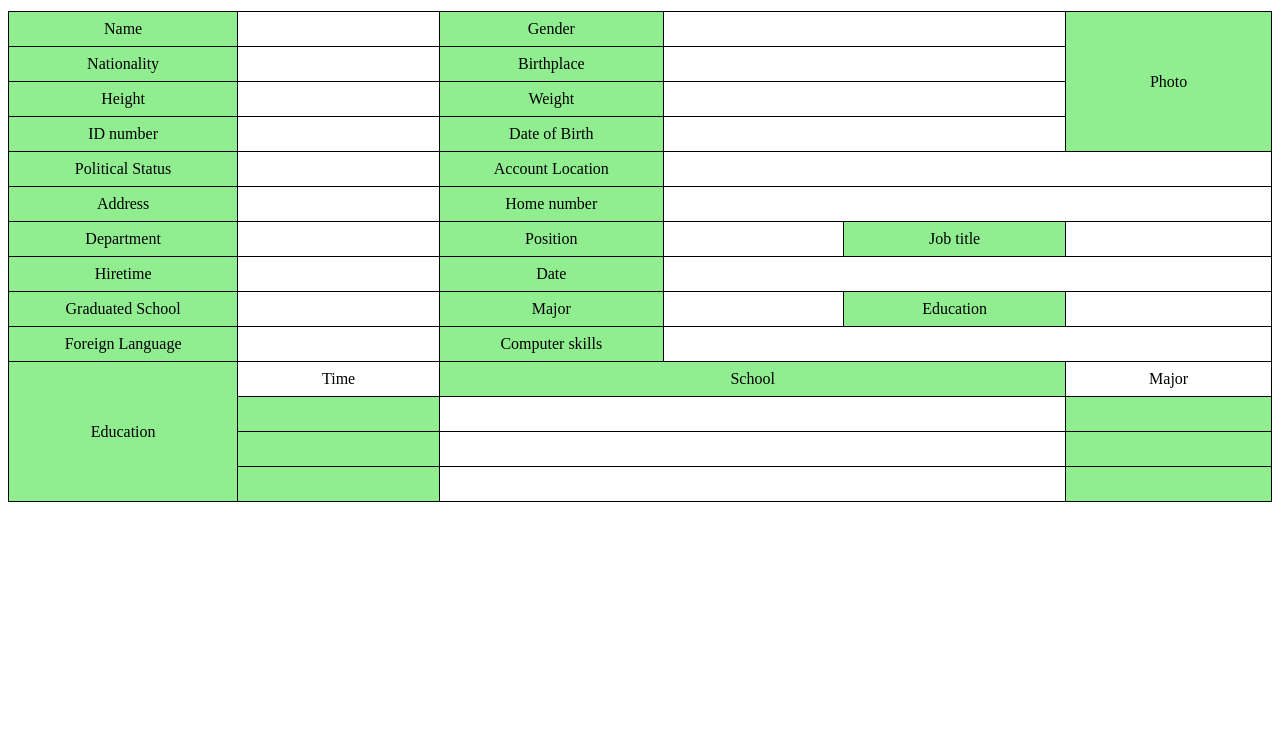
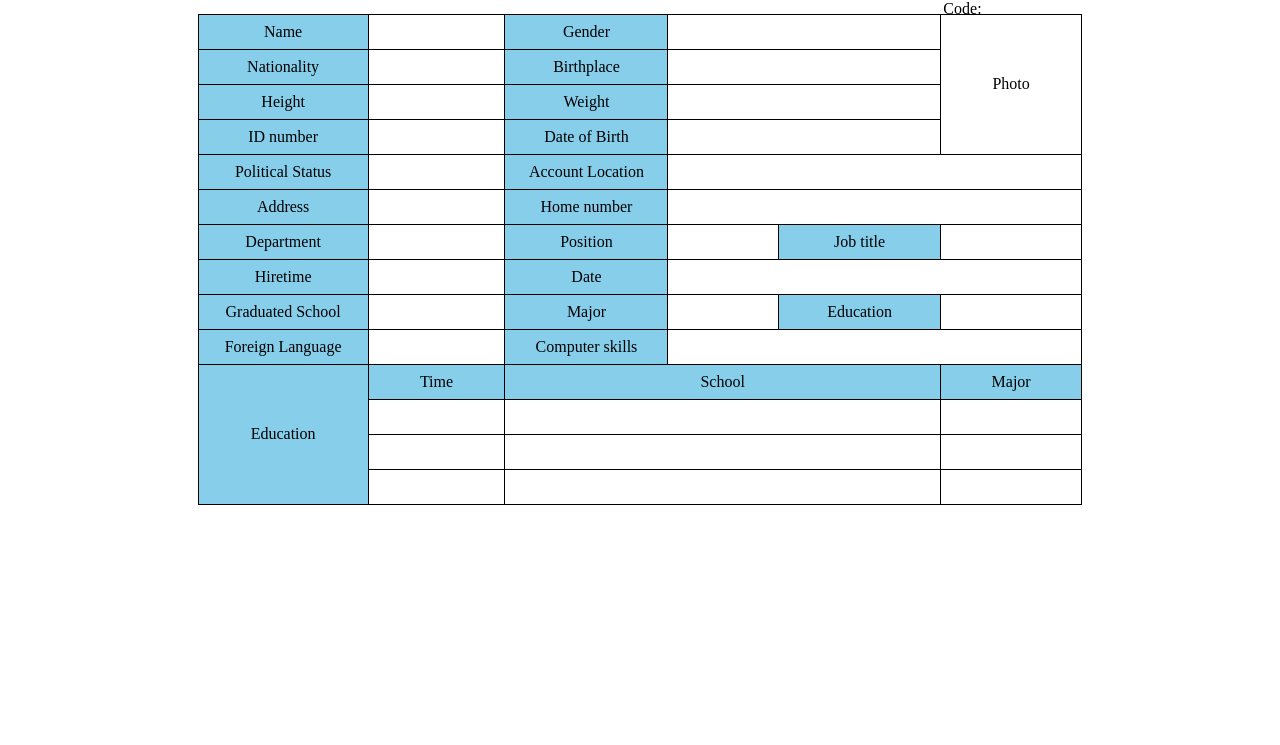
Before and after one commit to pknigth/Form-1, a plain HTML site: page index.html in a window 1280 px wide. Shown: the part 55-800 px from the top of the page. Drawn offline with Linux system fonts and the light colour scheme.

Commit message:
1st Commit

```diff
--- a/index.html
+++ b/index.html
@@ -5,15 +5,16 @@
   </head>
 
   <body>
-    <table border = 3>
+    <table class = "center">  <!-- <table border = 1px> -->
 
-       <h1>New Employee Registration Form</h1>
+      <h2>New Employee Registration Form</h1>
+      <p>Code:</p>
       <tr>
        <td>Name</td>
        <td></td>
        <td>Gender</td>
        <td colspan = "2"></td>
-        <td rowspan = "4">Photo</td>
+       <td rowspan = "4" class = "color">Photo</td>
       </tr>
 
       <tr>
@@ -77,7 +78,7 @@
       </tr>
 
       <tr>
-       <td id = "lang">Foreign Language</td>
+       <td>Foreign Language</td>
        <td></td>
        <td>Computer skills</td>
        <td colspan = "3"></td>
@@ -85,27 +86,27 @@
 
       <tr>
        <td rowspan = "4">Education</td>
-       <td>Time</td>
+       <td class = "c1">Time</td>
        <td colspan = "3">School</tds>
-        <td>Major</td>
+        <td class = "c1">Major</td>
       </tr>
 
       <tr>
-        <td></td>
+        <td class = "color"></td>
         <td colspan = "3"></td>
-        <td></td>
+        <td class = "color"></td>
       </tr>
 
       <tr>
-        <td></td>
+        <td class = "color"></td>
         <td colspan = "3"></td>
-        <td></td>
+        <td class = "color"></td>
       </tr>
 
       <tr>
-        <td></td>
+        <td class = "color"></td>
         <td colspan = "3"></td>
-        <td></td>
+        <td class = "color"></td>
       </tr>
 
     </table>
--- a/style.css
+++ b/style.css
@@ -1,22 +1,39 @@
-table{
-    border:black;
-    border-collapse: collapse;
+table, td{
+  width: 70%;
+  border: 1px solid black;
+  border-collapse: collapse;
+
+  /*
+  can give instead of .center
+  margin-left: auto;
+  margin-right: auto; */
   }
 
-  td{
-    width: 500px;
-    height: 35px;
-    text-align:center;
+  h2{
+    text-align: center;
   }
 
-  td:nth-child(odd){
-    background: lightgreen;
-  }
+.center{
+  margin-left: auto;
+  margin-right: auto;
+}
 
-  .lang{
-    width: 200px;
-  }
+/* can write 2n+1 instead of odd*/
+td.c1, td:nth-child(odd){
+  background: skyblue;
+}
 
-  h1{
-      text-align: center;
-  }
+td.color{
+  background: white;
+}
+
+ td{
+  width: 500px;
+  height: 35px;
+  text-align:center;
+}
+
+p{
+  margin-left: 74%;
+  margin-bottom: -4px;
+}
```
